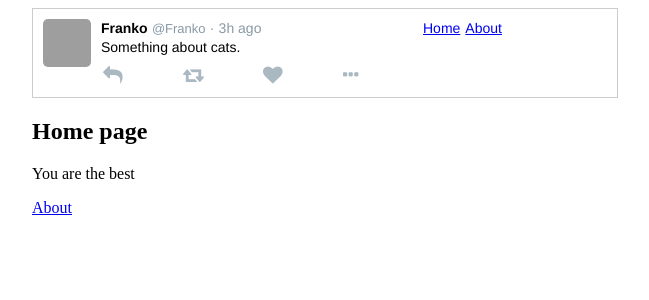
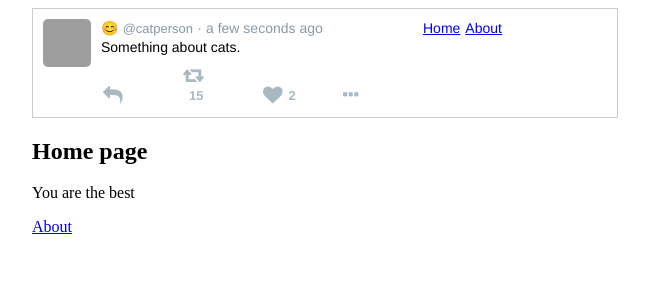
Before and after one commit to fstipo/pure_react, a React (Create React App) app: page / in a window 1280 px wide. Shown: the top 300 px of the page, without its empty margins (315-964 px from the left). Built offline with nearby package versions, Linux system fonts and the light colour scheme; grey boxes are pictures that could not be loaded.

Commit message:
add likes and retweet funcionality

```diff
--- a/package.json
+++ b/package.json
@@ -9,6 +9,7 @@
     "@testing-library/jest-dom": "^5.16.3",
     "@testing-library/react": "^12.1.4",
     "@testing-library/user-event": "^13.5.0",
+    "moment": "^2.29.2",
     "react": "^18.0.0",
     "react-dom": "^18.0.0",
     "react-router-dom": "^6.3.0",
--- a/src/App.css
+++ b/src/App.css
@@ -45,8 +45,21 @@
   color: #aab8c2;
 }
 
-.buttons i {
+.reply-button,
+.retweet-button,
+.like-button,
+.more-options-button {
   width: 80px;
+  display: inline-block;
+}
+
+.retweet-count,
+.like-count {
+  position: relative;
+  bottom: 2px;
+  font-size: 13px;
+  margin-left: 6px;
+  font-weight: bold;
 }
 
 .link {
--- a/src/App.js
+++ b/src/App.js
@@ -1,35 +1,53 @@
 import React from 'react';
 import './App.css';
+
 import Avatar from './Avatar';
 import Message from './Message';
 import Author from './Author';
-import { Routes, Route, Link } from 'react-router-dom';
 import Home from './Pages/Home';
 import About from './Pages/About';
-
-const Time = () => <span className="time">3h ago</span>;
-
-const ReplayButton = () => <i className="fa fa-reply reply-button" />;
-
-const RetweetButton = () => <i className="fa fa-retweet retweet-button" />;
-
-const LikeButton = () => <i className="fa fa-heart like-button" />;
-
-const MoreOptionsButton = () => (
-  <i className="fa fa-ellipsis-h more-options-button" />
-);
-
+import Time from './Time';
+import { Routes, Route, Link } from 'react-router-dom';
 const testTweet = {
   message: 'Something about cats.',
   gravatar: 'xyz',
   author: {
     handle: 'catperson',
-    name: 'IAMA Cat Person',
+    name: '😊',
   },
   likes: 2,
-  retweets: 0,
+  retweets: 15,
   timestamp: '2016-07-30 21:24:37',
 };
+
+function getRetweetButtonCount(count) {
+  if (count > 0) {
+    return <span className="retweet-count">{count}</span>;
+  } else {
+    return null;
+  }
+}
+const ReplayButton = () => <i className="fa fa-reply reply-button" />;
+
+const RetweetButton = ({ count }) => {
+  return (
+    <span className="retweet-button">
+      <i className="fa fa-retweet retweet-button" />
+      {getRetweetButtonCount(count)}
+    </span>
+  );
+};
+
+const LikeButton = ({ count }) => (
+  <span className="like-button">
+    <i className="fa fa-heart" />
+    {count > 0 && <span className="like-count">{count}</span>}
+  </span>
+);
+
+const MoreOptionsButton = () => (
+  <i className="fa fa-ellipsis-h more-options-button" />
+);
 
 const App = ({ tweet = testTweet }) => {
   return (
@@ -38,14 +56,14 @@ const App = ({ tweet = testTweet }) => {
         <div className="tweet">
           <Avatar hash={tweet.gravatar} />
           <div className="content">
-            <Author />
+            <Author author={tweet.author} />
             <Time />
             <Message text={tweet.message} />
 
             <div className="buttons">
               <ReplayButton />
-              <RetweetButton />
-              <LikeButton />
+              <RetweetButton count={tweet.retweets} />
+              <LikeButton count={tweet.likes} />
               <MoreOptionsButton />
             </div>
           </div>
--- a/src/Author.js
+++ b/src/Author.js
@@ -1,10 +1,10 @@
 import React from 'react';
 
-const Author = () => {
+const Author = ({ author }) => {
   return (
     <span className="author">
-      <span className="name">Franko</span>
-      <span className="handle">@Franko</span>
+      <span className="name">{author.name}</span>
+      <span className="handle">@{author.handle}</span>
     </span>
   );
 };
--- /dev/null
+++ b/src/Time.js
@@ -0,0 +1,9 @@
+import React from 'react';
+import moment from 'moment';
+
+const Time = ({ time }) => {
+  const timeString = moment(time).fromNow();
+  return <span className="time">{timeString}</span>;
+};
+
+export default Time;
```
Also changed, not shown: 1 other file (tests, documents, lock files or other folders).
